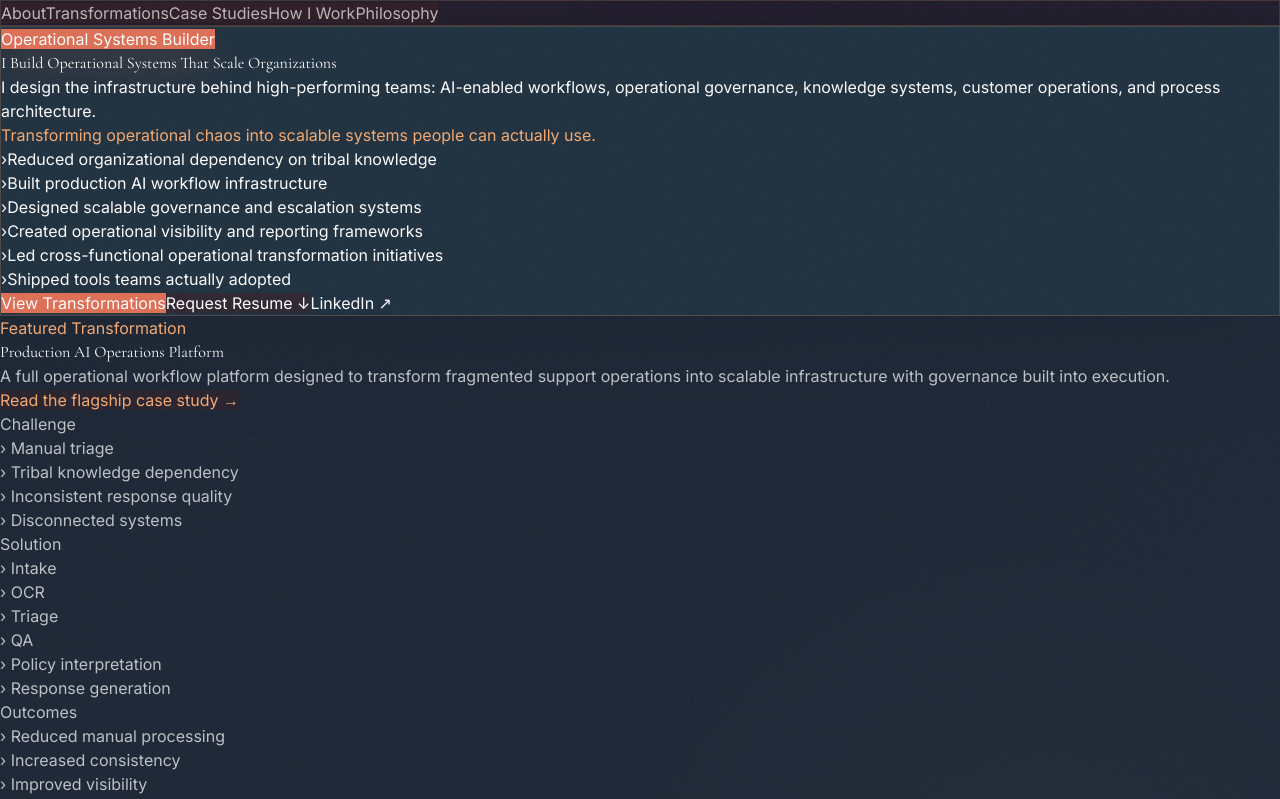
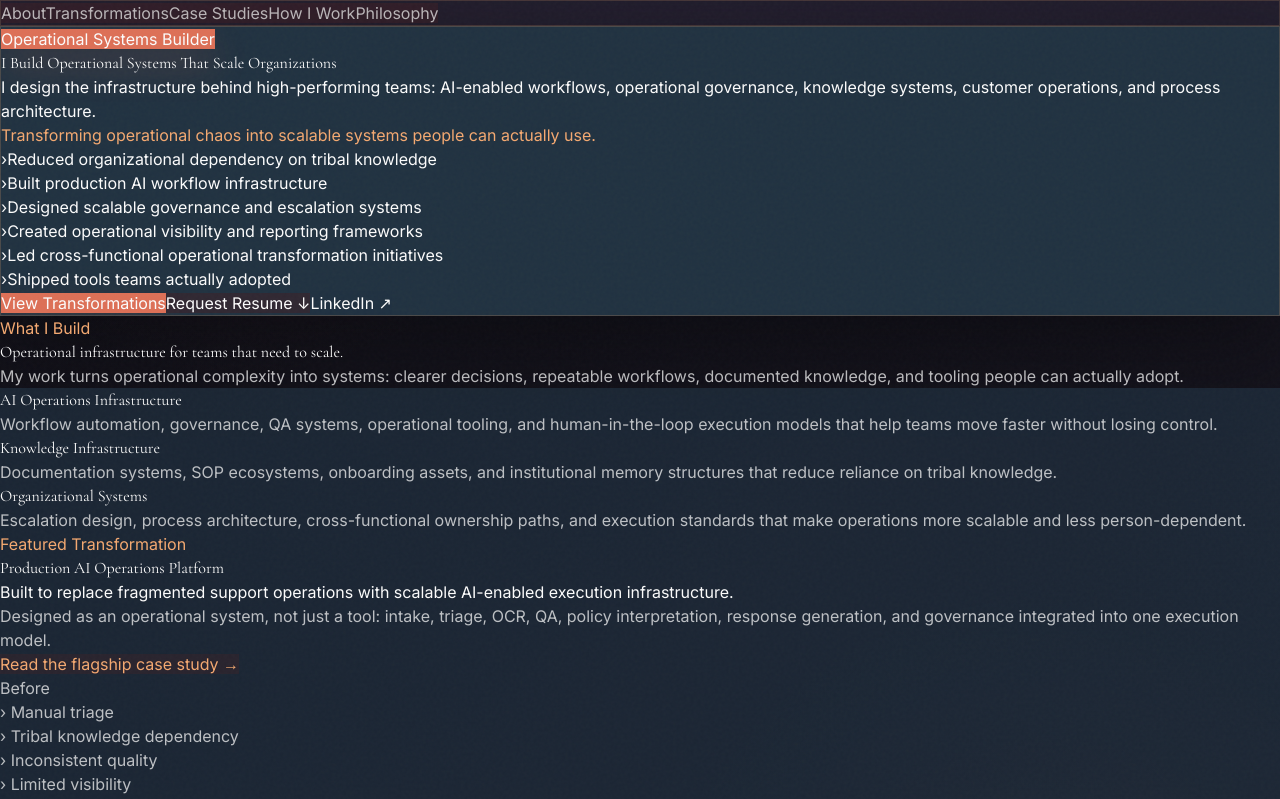
Before and after one commit to akurkosky-alt/amy-portfolio, a React (Vite) app: page / in a window 1280 px wide. Shown: the top 799 px of the page. Built offline with nearby package versions, Linux system fonts and the light colour scheme.

Commit message:
feat: add What I Build and strengthen transformation story

```diff
--- a/src/components/PortfolioSite.tsx
+++ b/src/components/PortfolioSite.tsx
@@ -162,23 +162,23 @@ function OperationsInfrastructureCaseStudySection() {
     const architectureItems = [
       {
         number: '01',
-        title: 'SOP Framework',
-        body: 'Documented all delegatable LMS operations — cohort setup, student enrollment, platform invitations, content maintenance, score report intake, and fulfillment workflows — with step-level clarity, naming conventions, and explicit escalation triggers built into each procedure.',
+        title: 'Building Organizational Memory',
+        body: 'Created the first operational knowledge infrastructure supporting Support, Coaching, Engineering, and Leadership — turning undocumented institutional knowledge into reusable operating assets.',
       },
       {
         number: '02',
-        title: 'Escalation Architecture',
-        body: 'Designed a tiered escalation framework distinguishing routine cases from exception cases, mapping financial, policy, cross-team, and student-facing exceptions to a defined owner and resolution path.',
+        title: 'Formal Ownership Paths',
+        body: 'Established ownership paths for financial, policy, cross-team, and student-facing exception handling so operational decisions had clear resolution routes instead of informal escalation loops.',
       },
       {
         number: '03',
-        title: 'Role Boundary System',
-        body: 'Documented the boundaries between delegatable operational execution and non-delegatable senior judgment so staff could see which work requires institutional context and authority.',
+        title: 'Execution Boundaries',
+        body: 'Defined which work could be executed remotely, which work required senior judgment, and where authority lived — reducing ambiguity around delegation and protecting judgment-heavy operations.',
       },
       {
         number: '04',
-        title: 'Decision Log Standards',
-        body: 'Proposed governance standards so policy decisions are recorded in the relevant support ticket, recurring exception patterns are surfaced to leadership, and individual decisions do not silently become precedent.',
+        title: 'Governance Evidence Trail',
+        body: 'Created standards for documenting policy decisions, surfacing recurring exception patterns, and preventing one-off decisions from silently becoming organization-wide precedent.',
       },
     ]
 
@@ -226,13 +226,13 @@ function OperationsInfrastructureCaseStudySection() {
           <div className="rounded-3xl border border-cyan-900/40 bg-gradient-to-br from-zinc-900/70 via-zinc-900/30 to-cyan-950/10 p-8 md:p-10 space-y-6">
             <div className="space-y-3">
               <span className="inline-flex rounded-full border border-cyan-800/40 bg-cyan-950/30 px-3 py-1 text-[10px] font-semibold tracking-widest text-cyan-400 uppercase">
-                Case Study Branch · Operations Architecture
+                Case Study Branch · Organizational Memory
               </span>
               <h3 style={{ fontFamily: 'var(--font-display)' }} className="text-4xl font-normal text-zinc-100">
-                Building an Organization&apos;s First Operational Knowledge Infrastructure
+                Building Organizational Memory
               </h3>
               <p className="max-w-3xl text-sm leading-relaxed text-zinc-400">
-                Designing the SOP framework, escalation architecture, and role boundary system that replaced tribal knowledge with scalable operational governance at a high-growth optometry board exam preparation company.
+                Critical operational knowledge existed in people rather than systems. I designed the infrastructure that made execution less dependent on individual staff members: documentation, escalation design, governance, and onboarding architecture.
               </p>
             </div>
 
@@ -309,7 +309,7 @@ function OperationsInfrastructureCaseStudySection() {
                 <span className="text-xs font-semibold uppercase tracking-widest text-zinc-600">Architecture</span>
               </div>
               <div className="md:col-span-4">
-                <span className="text-sm text-zinc-400">A layered system of role boundaries, decision logic, and workflow standards.</span>
+                <span className="text-sm text-zinc-400">A governance model for converting undocumented institutional knowledge into scalable operational assets.</span>
               </div>
             </summary>
 
@@ -317,7 +317,7 @@ function OperationsInfrastructureCaseStudySection() {
               <div className="pt-1 md:col-span-1" />
               <div className="space-y-5 md:col-span-4">
                 <p className="text-sm leading-relaxed text-zinc-300">
-                  The solution was not a document. It was an operational architecture designed to reduce organizational dependency on informal knowledge transfer.
+                  The solution was not a documentation project. It was an organizational memory system: a way to capture what the company knew, clarify who owned decisions, and make recurring execution repeatable.
                 </p>
                 <div className="grid gap-3 md:grid-cols-2">
                   {architectureItems.map((item) => (
@@ -682,10 +682,52 @@ function ScreenshotCard({ shot, featured = false }: { shot: Screenshot; featured
   )
 }
 
+function WhatIBuildSection() {
+  const buildAreas = [
+    {
+      title: 'AI Operations Infrastructure',
+      body: 'Workflow automation, governance, QA systems, operational tooling, and human-in-the-loop execution models that help teams move faster without losing control.',
+    },
+    {
+      title: 'Knowledge Infrastructure',
+      body: 'Documentation systems, SOP ecosystems, onboarding assets, and institutional memory structures that reduce reliance on tribal knowledge.',
+    },
+    {
+      title: 'Organizational Systems',
+      body: 'Escalation design, process architecture, cross-functional ownership paths, and execution standards that make operations more scalable and less person-dependent.',
+    },
+  ]
+
+  return (
+    <section className="space-y-6">
+      <AnimatedSection>
+        <div className="space-y-2">
+          <span className="text-xs font-semibold uppercase tracking-widest text-cyan-400">What I Build</span>
+          <h3 style={{ fontFamily: 'var(--font-display)' }} className="text-4xl font-normal text-zinc-100">
+            Operational infrastructure for teams that need to scale.
+          </h3>
+          <p className="max-w-2xl text-sm leading-relaxed text-zinc-500">
+            My work turns operational complexity into systems: clearer decisions, repeatable workflows, documented knowledge, and tooling people can actually adopt.
+          </p>
+        </div>
+      </AnimatedSection>
+      <div className="grid gap-4 md:grid-cols-3">
+        {buildAreas.map((area) => (
+          <AnimatedSection key={area.title}>
+            <div className="h-full rounded-2xl border border-zinc-800 bg-zinc-900/30 p-6">
+              <h4 style={{ fontFamily: 'var(--font-display)' }} className="text-2xl font-normal text-zinc-100">{area.title}</h4>
+              <p className="mt-3 text-sm leading-relaxed text-zinc-400">{area.body}</p>
+            </div>
+          </AnimatedSection>
+        ))}
+      </div>
+    </section>
+  )
+}
+
 function FeaturedTransformationSection() {
-  const challengeItems = ['Manual triage', 'Tribal knowledge dependency', 'Inconsistent response quality', 'Disconnected systems']
-  const solutionItems = ['Intake', 'OCR', 'Triage', 'QA', 'Policy interpretation', 'Response generation']
-  const outcomeItems = ['Reduced manual processing', 'Increased consistency', 'Improved visibility', 'Embedded governance into workflow execution', 'Reduced operational friction']
+  const beforeItems = ['Manual triage', 'Tribal knowledge dependency', 'Inconsistent quality', 'Limited visibility']
+  const afterItems = ['AI workflow orchestration', 'Embedded governance', 'Human-in-the-loop QA', 'Operational reporting']
 
   return (
     <section className="space-y-6">
@@ -697,31 +739,28 @@ function FeaturedTransformationSection() {
               <h3 style={{ fontFamily: 'var(--font-display)' }} className="text-4xl font-normal leading-tight text-zinc-100">
                 Production AI Operations Platform
               </h3>
+              <p className="text-lg font-semibold leading-relaxed text-zinc-100">
+                Built to replace fragmented support operations with scalable AI-enabled execution infrastructure.
+              </p>
               <p className="text-sm leading-relaxed text-zinc-400">
-                A full operational workflow platform designed to transform fragmented support operations into scalable infrastructure with governance built into execution.
+                Designed as an operational system, not just a tool: intake, triage, OCR, QA, policy interpretation, response generation, and governance integrated into one execution model.
               </p>
               <a href="#case-study" className="inline-flex rounded-xl border border-cyan-800/40 bg-cyan-950/30 px-4 py-2 text-sm font-semibold text-cyan-400 transition hover:border-cyan-600">
                 Read the flagship case study →
               </a>
             </div>
 
-            <div className="grid gap-4 md:grid-cols-3">
+            <div className="grid gap-4 md:grid-cols-2">
               <div className="rounded-2xl border border-zinc-800 bg-zinc-950/35 p-5">
-                <p className="text-[10px] font-semibold uppercase tracking-widest text-zinc-500">Challenge</p>
+                <p className="text-[10px] font-semibold uppercase tracking-widest text-zinc-500">Before</p>
                 <ul className="mt-3 space-y-2 text-sm text-zinc-300">
-                  {challengeItems.map((item) => <li key={item}>› {item}</li>)}
+                  {beforeItems.map((item) => <li key={item}>› {item}</li>)}
                 </ul>
               </div>
               <div className="rounded-2xl border border-zinc-800 bg-zinc-950/35 p-5">
-                <p className="text-[10px] font-semibold uppercase tracking-widest text-zinc-500">Solution</p>
+                <p className="text-[10px] font-semibold uppercase tracking-widest text-zinc-500">After</p>
                 <ul className="mt-3 space-y-2 text-sm text-zinc-300">
-                  {solutionItems.map((item) => <li key={item}>› {item}</li>)}
-                </ul>
-              </div>
-              <div className="rounded-2xl border border-zinc-800 bg-zinc-950/35 p-5">
-                <p className="text-[10px] font-semibold uppercase tracking-widest text-zinc-500">Outcomes</p>
-                <ul className="mt-3 space-y-2 text-sm text-zinc-300">
-                  {outcomeItems.map((item) => <li key={item}>› {item}</li>)}
+                  {afterItems.map((item) => <li key={item}>› {item}</li>)}
                 </ul>
               </div>
             </div>
@@ -1126,6 +1165,11 @@ export default function PortfolioSite() {
 
         <div className="h-px bg-gradient-to-r from-transparent via-zinc-800 to-transparent" />
 
+        {/* ── What I Build ────────────────────────────────────────────────── */}
+        <WhatIBuildSection />
+
+        <div className="h-px bg-gradient-to-r from-transparent via-zinc-800 to-transparent" />
+
         {/* ── Featured Transformation ─────────────────────────────────────── */}
         <FeaturedTransformationSection />
 
--- a/src/index.css
+++ b/src/index.css
@@ -34,9 +34,9 @@ body {
 
 .brand-site {
   background:
-    radial-gradient(circle at 16% 0%, rgba(221, 112, 87, 0.1), transparent 26rem),
-    radial-gradient(circle at 82% 10%, rgba(244, 169, 113, 0.08), transparent 28rem),
-    linear-gradient(135deg, #17141F 0%, var(--raisin-black) 46%, #151B24 100%) !important;
+    radial-gradient(circle at 18% 0%, rgba(221, 112, 87, 0.07), transparent 24rem),
+    radial-gradient(circle at 82% 10%, rgba(244, 169, 113, 0.05), transparent 26rem),
+    linear-gradient(135deg, #111018 0%, #191722 48%, #111820 100%) !important;
   color: var(--pearl) !important;
 }
 
```
